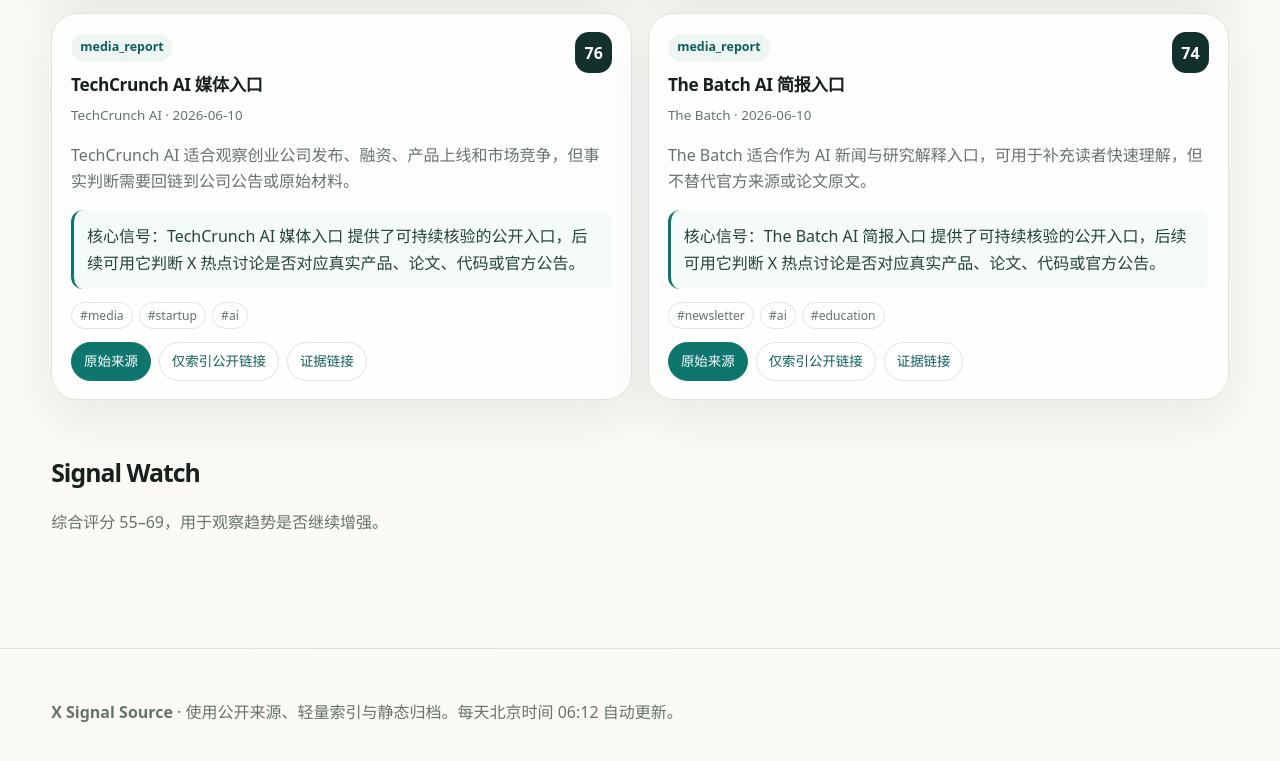
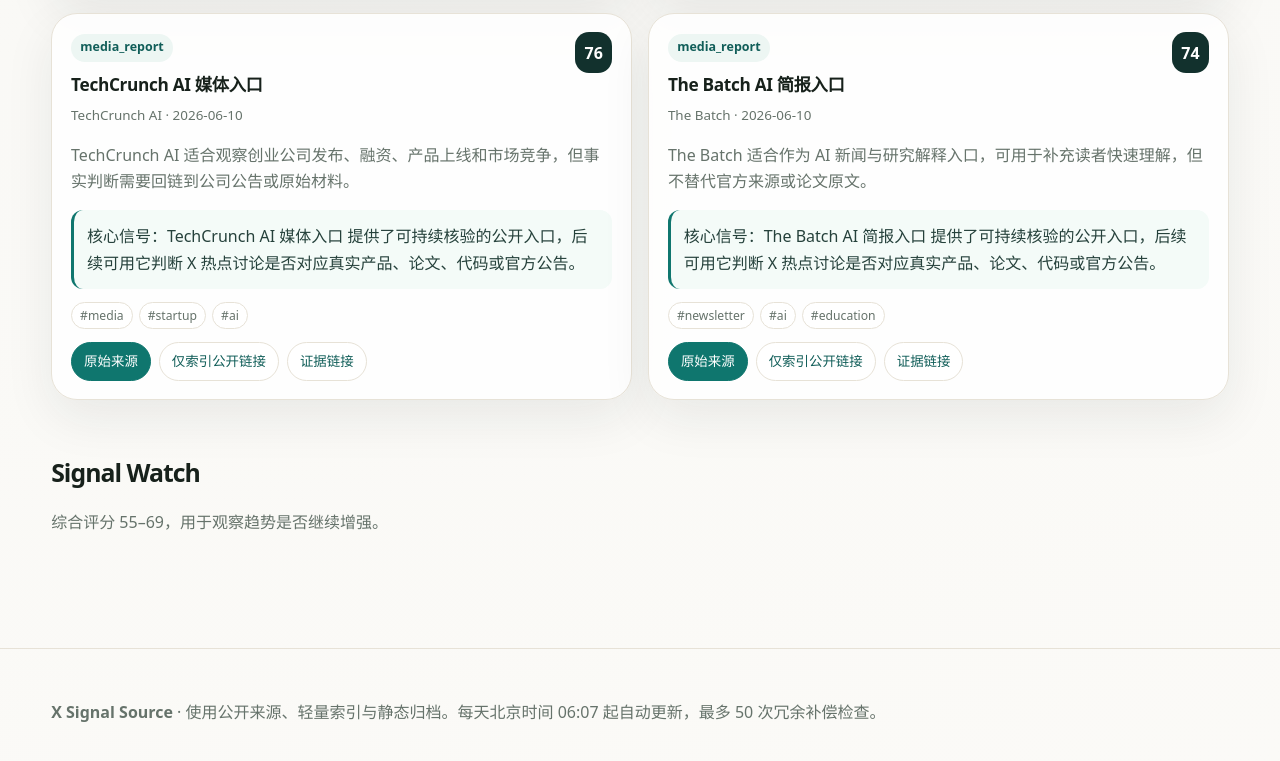
Before and after one commit to siner9586/x_signal_source, an Astro site: page / in a window 1280 px wide. Shown: the part 3283-4044 px from the top of the page. Built offline with nearby package versions, Linux system fonts and the light colour scheme; Astro itself is replaced by a stand-in of ours.

Commit message:
chore: align displayed update time with workflow

```diff
--- a/src/layouts/BaseLayout.astro
+++ b/src/layouts/BaseLayout.astro
@@ -44,7 +44,7 @@
     </main>
     <footer class="footer">
       <div class="shell">
-        <p><strong>X Signal Source</strong> · 使用公开来源、轻量索引与静态归档。每天北京时间 06:12 自动更新。</p>
+        <p><strong>X Signal Source</strong> · 使用公开来源、轻量索引与静态归档。每天北京时间 06:07 起自动更新，最多 50 次冗余补偿检查。</p>
       </div>
     </footer>
     <script is:inline>
```
